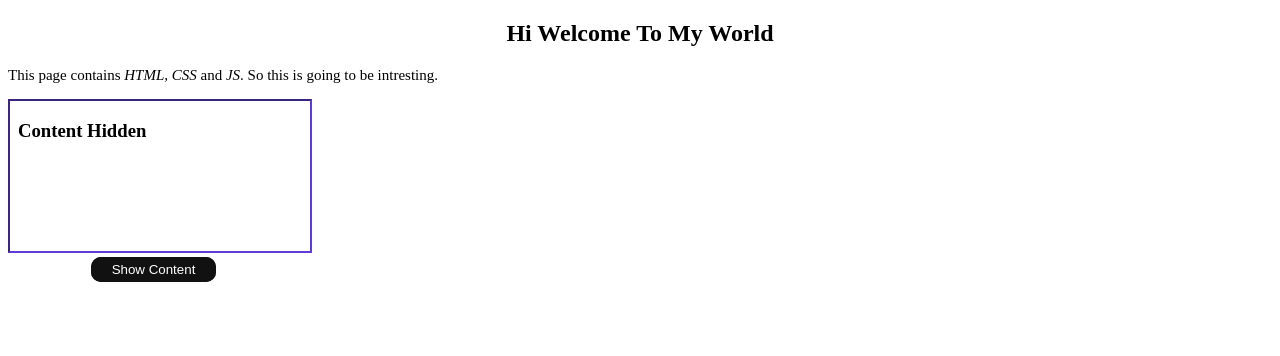
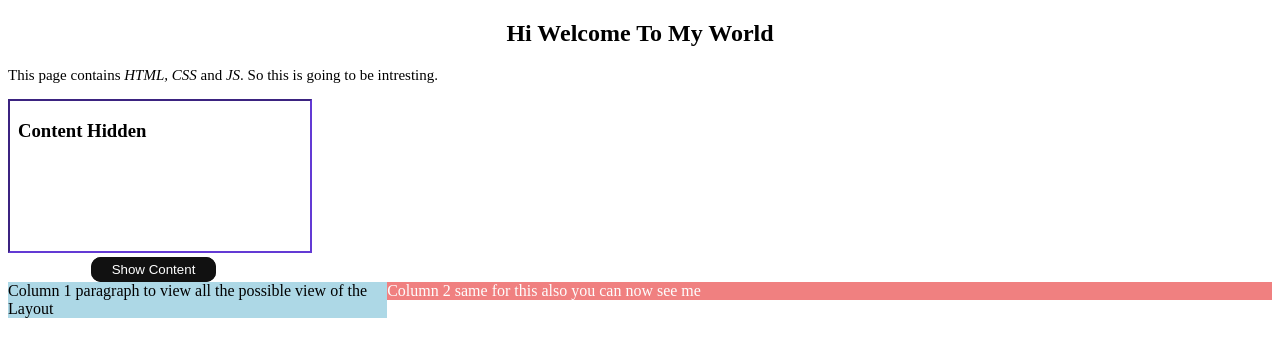
Before and after one commit to Santhosh2345/HTML_My_Project, a plain HTML site: page My_Practice/index.html in a window 1280 px wide. Drawn offline with Linux system fonts and the light colour scheme.

Commit message:
two column in a line using css

```diff
--- a/My_Practice/index.css
+++ b/My_Practice/index.css
@@ -132,3 +132,29 @@ h2{
     top: 0;
     border-radius: 10px;
 }
+
+nav{
+    float: left;
+    width: 30%;
+    background-color: lightblue;
+}
+
+article{
+    float: left;
+    width: 70%;
+    color: rgb(253, 253, 253);
+    background-color: lightcoral;
+}
+
+section::after{
+    display: table;
+    content: "";
+    clear:both;
+}
+
+@media (max-width: 600px){
+nav, article{
+ width: 100%;
+ height: auto;
+}
+}
--- a/My_Practice/index.html
+++ b/My_Practice/index.html
@@ -21,6 +21,15 @@
 
     </section>
 
+    <section>
+       <nav>
+            <span class="Column_1">Column 1 paragraph to view all the possible view of the Layout</span>
+        </nav>
+
+        <article>
+        <span class ="Column_2">Column 2 same for this also you can now see me</span>
+        </article>
+    </section>
 
 
     </script>
```
